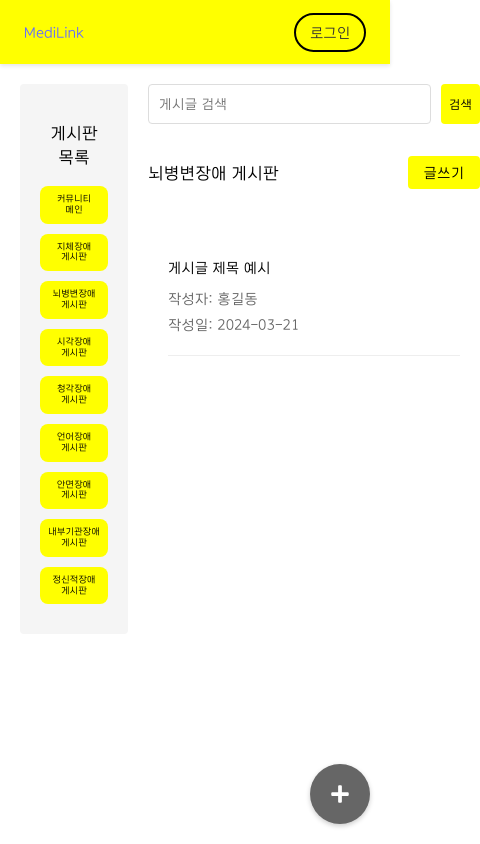
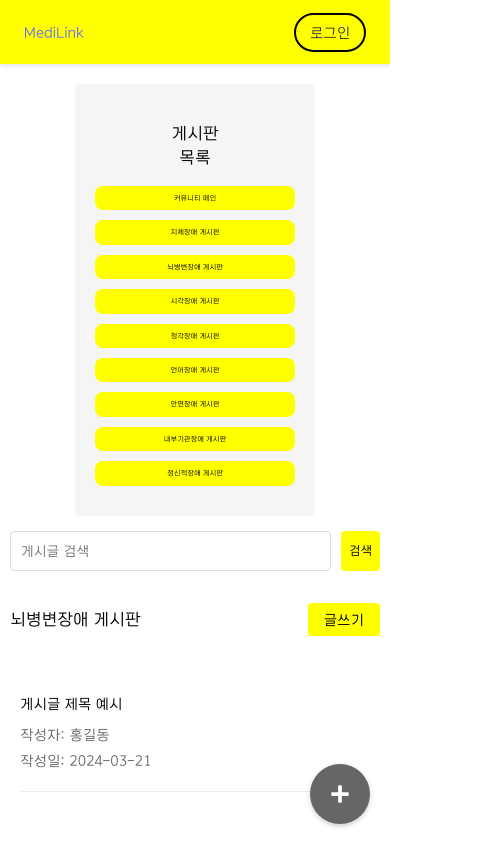
Before and after one commit to davJ-star/hanwha-ieum-seongwook, a React (Vite) app in the folder frontend/my-react-app/: page /BLDcommu in a window 390 px wide. Shown: the top 844 px of the page, 480 px wide, since content can reach past the window. Built offline with nearby package versions, Linux system fonts and the light colour scheme.

Commit message:
style: enhance mobile responsiveness for community page
- Adjust board list layout for mobile screens
- Optimize button sizes and spacing
- Improve post list container and padding
- Ensure better mobile view for community content

```diff
--- a/frontend/my-react-app/src/styles/pages/commu.css
+++ b/frontend/my-react-app/src/styles/pages/commu.css
@@ -140,17 +140,34 @@
   }
 
   @media screen and (max-width: 768px) {
+    .community-content {
+        padding: 0 10px;
+        flex-direction: column;
+    }
+
     .board-list {
-        width: 150px;
+        /*width: 50%;*/
+        margin-bottom: 15px;
         padding: 15px;
+        margin-left: auto;
+        margin-right: auto;
+        max-width: 300px;
     }
 
     .board-list button {
-        font-size: 9px;
+        font-size: 7px;
         white-space: pre-line;
         word-break: keep-all;
         line-height: 1.2;
         padding: 6px;
+        /*width: 50%;*/
+        margin-left: auto;
+        margin-right: auto;
+    }
+
+    .post-list-container {
+        margin-left: 0;
+        width: 100%;
     }
 
     .search-button {
@@ -159,4 +176,8 @@
         white-space: nowrap;
         margin-left: 10px;
     }
+
+    .post-list {
+        padding: 10px;
+    }
   }
```
